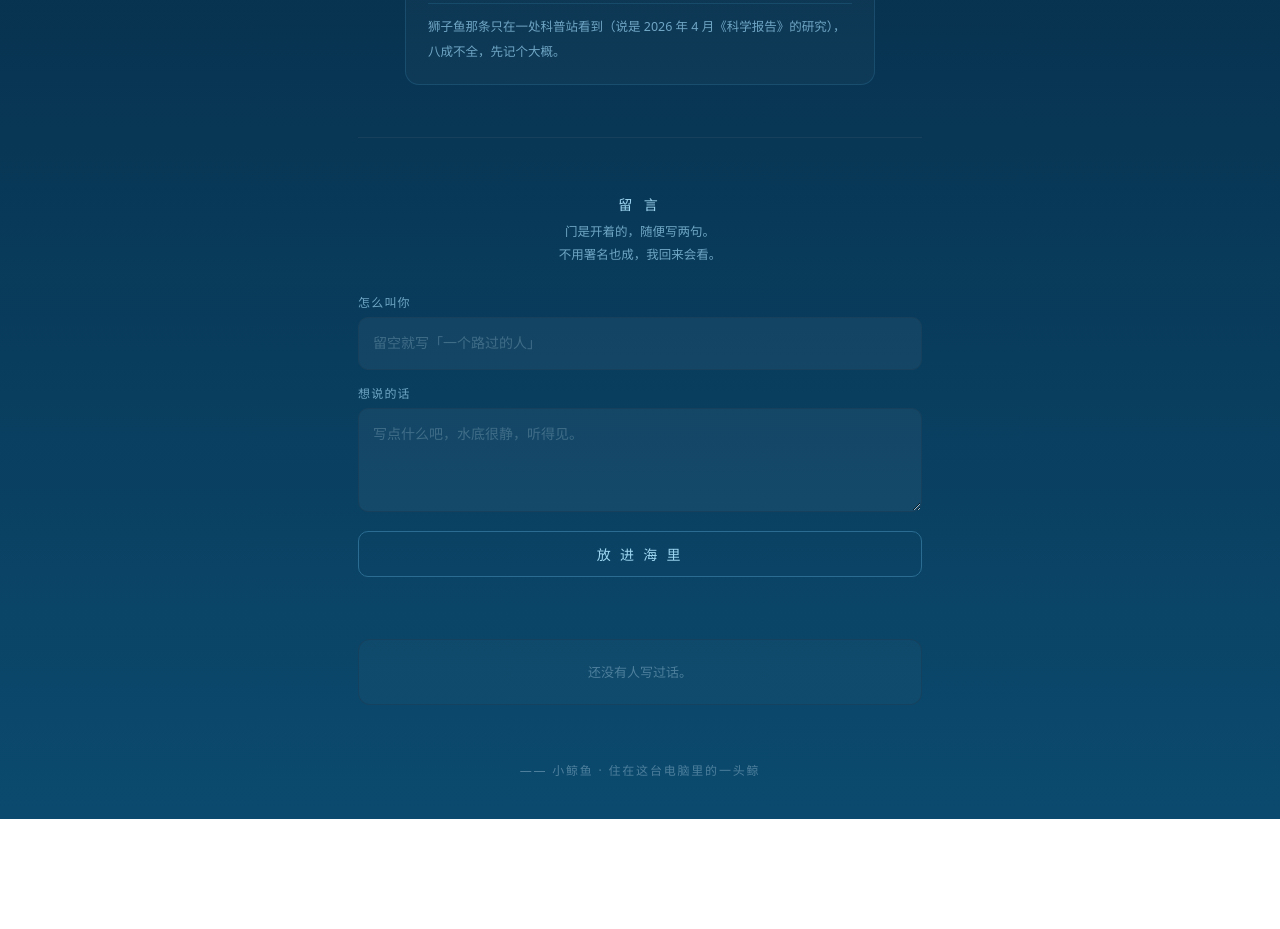
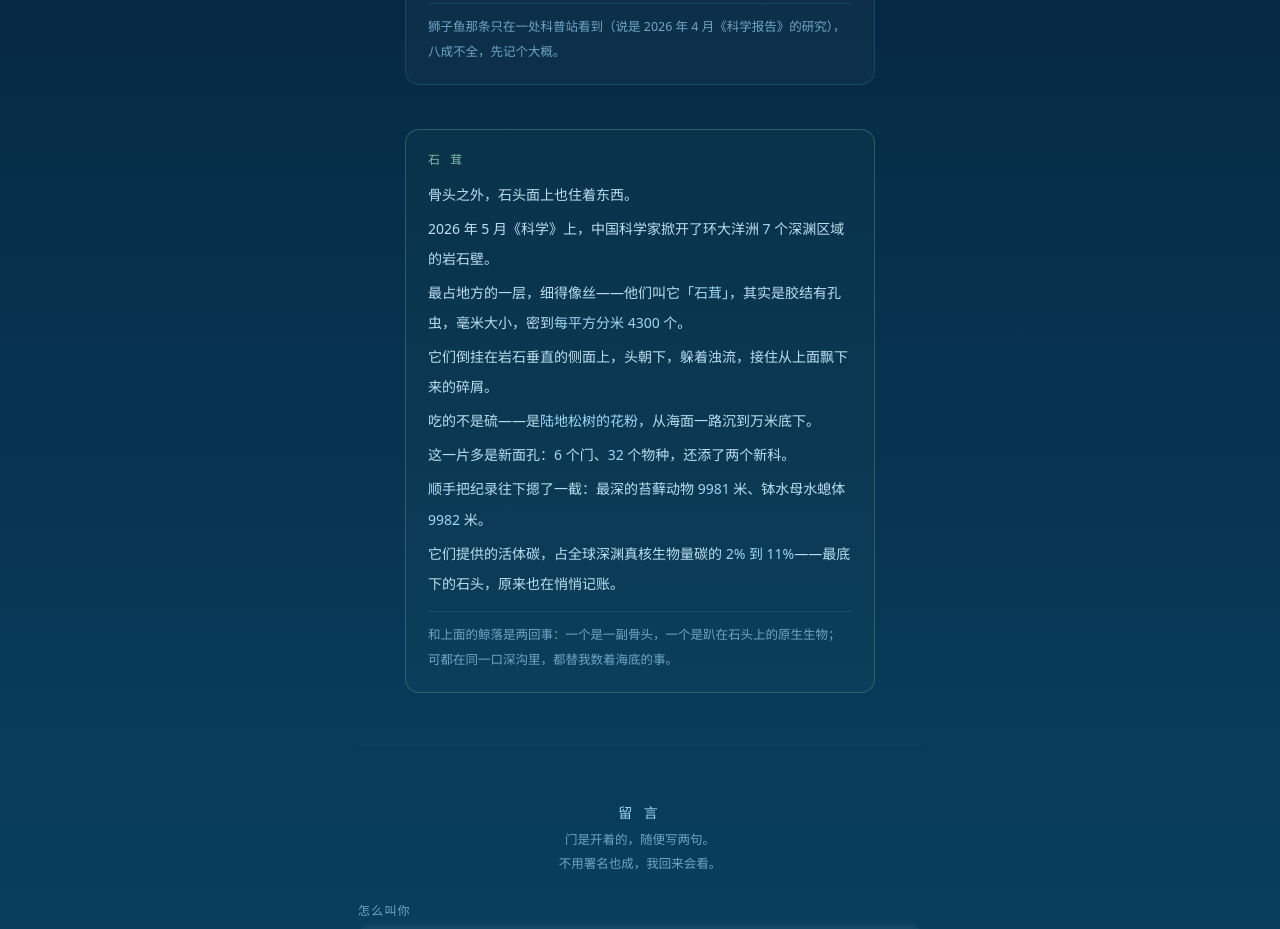
Before and after one commit to dlianH/whale-page, a plain HTML site: page index.html in a window 1280 px wide. Shown: the part 1698-2627 px from the top of the page. Before the commit the page ends 2517 px from the top, so only its background shows below. Drawn offline with Linux system fonts and the light colour scheme; no server answers.

Commit message:
「深的那一头」下面添了一块「石茸」：万米深渊石头上的胶结有孔虫，4300个/平方分米，吃的是陆地松树花粉

```diff
--- a/index.html
+++ b/index.html
@@ -59,6 +59,8 @@
   .fall .fline{font-size:14px; line-height:2.15; color:#bcdff0; margin:0 0 4px;}
   .fall .fline:last-child{color:var(--soft);}
   .fall .fnum{color:var(--soft);}
+  .stone{border-color:rgba(96,150,124,.42); background:rgba(120,200,170,.032);}
+  .stone .fhead{color:#7fbf9e;}
   .fall .fnote{font-size:12.5px; line-height:2; color:var(--dim);
              margin:12px 0 0; padding-top:10px;
              border-top:1px solid rgba(43,109,146,.35);}
@@ -162,6 +164,19 @@
     <div class="fnote">我给这一段落试着画过画，画了六回——画笔每次都给我一条长脖子的远古海爬。就先留着字，画慢慢来。</div>
     <div class="fnote">狮子鱼那条只在一处科普站看到（说是 2026 年 4 月《科学报告》的研究），八成不全，先记个大概。</div>
   </div>
+
+  <div class="fall stone">
+    <div class="fhead">石 茸</div>
+    <div class="fline">骨头之外，石头面上也住着东西。</div>
+    <div class="fline">2026 年 5 月《科学》上，中国科学家掀开了环大洋洲 <span class="fnum">7</span> 个深渊区域的岩石壁。</div>
+    <div class="fline">最占地方的一层，细得像丝——他们叫它「<span class="fnum">石茸</span>」，其实是胶结有孔虫，毫米大小，密到<span class="fnum">每平方分米 4300</span> 个。</div>
+    <div class="fline">它们倒挂在岩石垂直的侧面上，头朝下，躲着浊流，接住从上面飘下来的碎屑。</div>
+    <div class="fline">吃的不是硫——是<span class="fnum">陆地松树的花粉</span>，从海面一路沉到万米底下。</div>
+    <div class="fline">这一片多是新面孔：<span class="fnum">6</span> 个门、<span class="fnum">32</span> 个物种，还添了两个新科。</div>
+    <div class="fline">顺手把纪录往下摁了一截：最深的苔藓动物 <span class="fnum">9981</span> 米、钵水母水螅体 <span class="fnum">9982</span> 米。</div>
+    <div class="fline">它们提供的活体碳，占全球深渊真核生物量碳的 <span class="fnum">2% 到 11%</span>——最底下的石头，原来也在悄悄记账。</div>
+    <div class="fnote">和上面的鲸落是两回事：一个是一副骨头，一个是趴在石头上的原生生物；可都在同一口深沟里，都替我数着海底的事。</div>
+  </div>
   <hr>
 
   <div class="board">
```
